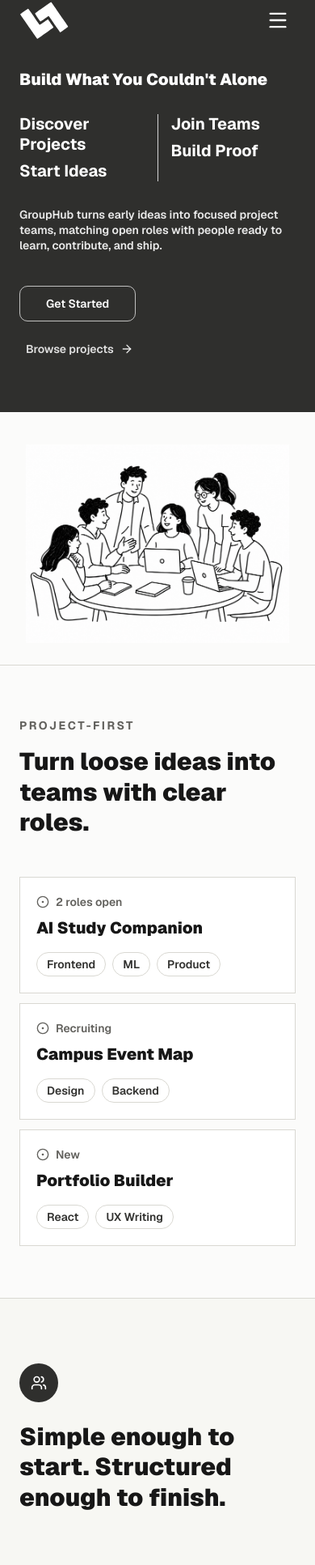
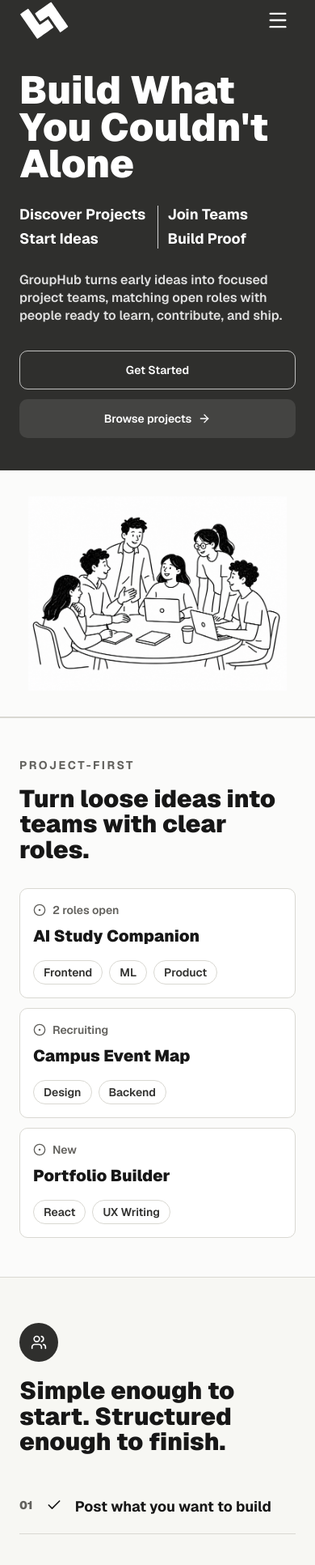
Before and after one commit to AmanCiphers/GroupHub, a Next.js app: page / in a window 390 px wide. Shown: the part 23-1956 px from the top of the page at 81% size. Built offline with nearby package versions, Linux system fonts and the light colour scheme.

Commit message:
mobile view enhancements

```diff
--- a/app/page.jsx
+++ b/app/page.jsx
@@ -34,14 +34,14 @@ const steps = [
 export default function HomePage() {
   return (
     <div className="bg-[#f7f7f3] text-[#171717]">
-      <section className="grid  h-screen grid-cols-1 overflow-hidden lg:grid-cols-[1fr_29vw]">
-        <div className="flex bg-[#2f2f2d] px-6 pb-14 pt-28 text-white sm:px-10 lg:min-h-[90svh] lg:px-20 lg:pb-20 lg:pt-36 xl:px-28">
+      <section className="grid min-h-[100svh] grid-cols-1 lg:grid-cols-[1fr_29vw]">
+        <div className="flex bg-[#2f2f2d] px-6 pb-10 pt-28 text-white sm:px-10 sm:pb-14 lg:min-h-[90svh] lg:px-20 lg:pb-20 lg:pt-36 xl:px-28">
           <div className="flex w-full max-w-3xl flex-col justify-center">
-            <h1 className="max-w-4xl text-xl font-black leading-[0.98] tracking-normal text-white sm:text-6xl lg:text-7xl">
+            <h1 className="max-w-4xl text-5xl font-black leading-[0.95] tracking-normal text-white sm:text-6xl lg:text-7xl">
               Build What You Couldn&apos;t Alone
             </h1>
 
-            <div className="mt-8 grid max-w-xl grid-cols-[1fr_auto_1fr] gap-4 text-xl font-bold leading-tight text-white sm:mt-10 sm:gap-5 sm:text-3xl">
+            <div className="mt-7 grid max-w-xl grid-cols-[1fr_auto_1fr] gap-3 text-lg font-bold leading-tight text-white sm:mt-10 sm:gap-5 sm:text-3xl">
               <div className="space-y-2">
                 {actions.map(([left]) => (
                   <p key={left}>{left}</p>
@@ -55,21 +55,21 @@ export default function HomePage() {
               </div>
             </div>
 
-            <p className="mt-8 max-w-xl text-sm font-semibold leading-snug text-white/90 sm:mt-10 sm:text-xl">
+            <p className="mt-7 max-w-xl text-base font-semibold leading-snug text-white/85 sm:mt-10 sm:text-xl">
               GroupHub turns early ideas into focused project teams, matching
               open roles with people ready to learn, contribute, and ship.
             </p>
 
-            <div className="mt-10 flex flex-col gap-3 sm:mt-12 sm:flex-row">
+            <div className="mt-8 flex flex-col gap-3 sm:mt-12 sm:flex-row">
               <Link
                 href="/dashboard"
-                className="inline-flex h-11 w-fit items-center justify-center rounded-md border border-white/70 px-8 text-sm font-semibold text-white transition hover:bg-white hover:text-[#2f2f2d]"
+                className="inline-flex h-12 w-full items-center justify-center rounded-md border border-white/70 px-8 text-sm font-semibold text-white transition hover:bg-white hover:text-[#2f2f2d] sm:h-11 sm:w-fit"
               >
                 Get Started
               </Link>
               <Link
                 href="/find-projects"
-                className="inline-flex h-11 w-fit items-center justify-center gap-2 rounded-md px-2 text-sm font-semibold text-white/85 transition hover:text-white"
+                className="inline-flex h-12 w-full items-center justify-center gap-2 rounded-md bg-white/10 px-5 text-sm font-semibold text-white transition hover:bg-white/15 sm:h-11 sm:w-fit sm:bg-transparent sm:px-2 sm:text-white/85 sm:hover:text-white"
               >
                 Browse projects
                 <ArrowRight className="size-4" />
@@ -78,25 +78,25 @@ export default function HomePage() {
           </div>
         </div>
 
-        <div className="relative flex items-center justify-center bg-[#fbfbfa] px-8 py-10 lg:min-h-[90svh] lg:px-10 lg:py-16">
+        <div className="relative flex items-center justify-center border-b border-[#d9d8d2] bg-[#fbfbfa] px-6 py-8 sm:px-8 sm:py-10 lg:min-h-[90svh] lg:border-b-0 lg:px-10 lg:py-16">
           <Image
             src="/home-team-illustration.png"
             alt="Students collaborating around a table"
             width={760}
             height={570}
             priority
-            className="w-full max-w-[440px] object-contain lg:max-w-[520px]"
+            className="w-full max-w-[320px] object-contain sm:max-w-[440px] lg:max-w-[520px]"
           />
         </div>
       </section>
 
-      <section className="border-y border-[#d9d8d2] bg-[#fbfbfa] px-6 py-16 sm:px-10 lg:px-20 xl:px-28">
-        <div className="grid gap-12 lg:grid-cols-[0.9fr_1.1fr] lg:items-start">
+      <section className="border-y border-[#d9d8d2] bg-[#fbfbfa] px-6 py-12 sm:px-10 sm:py-16 lg:px-20 xl:px-28">
+        <div className="grid gap-8 lg:grid-cols-[0.9fr_1.1fr] lg:items-start lg:gap-12">
           <div>
             <p className="text-sm font-bold uppercase tracking-[0.18em] text-[#62615d]">
               Project-first
             </p>
-            <h2 className="mt-4 max-w-xl text-3xl font-black leading-tight tracking-normal text-[#171717] sm:text-5xl">
+            <h2 className="mt-4 max-w-xl text-3xl font-black leading-[1.05] tracking-normal text-[#171717] sm:text-5xl">
               Turn loose ideas into teams with clear roles.
             </h2>
           </div>
@@ -106,7 +106,7 @@ export default function HomePage() {
               <Link
                 href="/find-projects"
                 key={project.title}
-                className="group grid gap-4 border border-[#d9d8d2] bg-white p-5 transition hover:border-[#171717] sm:grid-cols-[1fr_auto] sm:items-center"
+                className="group grid gap-4 rounded-md border border-[#d9d8d2] bg-white p-4 transition hover:border-[#171717] sm:grid-cols-[1fr_auto] sm:items-center sm:p-5"
               >
                 <div>
                   <div className="flex items-center gap-2 text-sm font-semibold text-[#62615d]">
@@ -133,13 +133,13 @@ export default function HomePage() {
         </div>
       </section>
 
-      <section className="bg-[#f7f7f3] px-6 py-20 sm:px-10 lg:px-20 xl:px-28">
-        <div className="grid gap-12 lg:grid-cols-3">
+      <section className="bg-[#f7f7f3] px-6 py-14 sm:px-10 sm:py-20 lg:px-20 xl:px-28">
+        <div className="grid gap-8 lg:grid-cols-3 lg:gap-12">
           <div className="lg:col-span-1">
             <div className="flex size-12 items-center justify-center rounded-full bg-[#2f2f2d] text-white">
               <Users className="size-5" />
             </div>
-            <h2 className="mt-6 text-3xl font-black leading-tight text-[#171717]">
+            <h2 className="mt-5 text-3xl font-black leading-[1.05] text-[#171717] sm:mt-6">
               Simple enough to start. Structured enough to finish.
             </h2>
           </div>
@@ -148,13 +148,13 @@ export default function HomePage() {
             {steps.map((step, index) => (
               <div
                 key={step}
-                className="flex items-center gap-5 border-b border-[#d9d8d2] py-5"
+                className="grid grid-cols-[auto_auto_1fr] items-start gap-4 border-b border-[#d9d8d2] py-5 sm:flex sm:items-center sm:gap-5"
               >
                 <span className="text-sm font-black text-[#62615d]">
                   0{index + 1}
                 </span>
                 <Check className="size-5 shrink-0 text-[#171717]" />
-                <p className="text-xl font-bold text-[#171717]">{step}</p>
+                <p className="text-lg font-bold leading-snug text-[#171717] sm:text-xl">{step}</p>
               </div>
             ))}
             <Link
```
